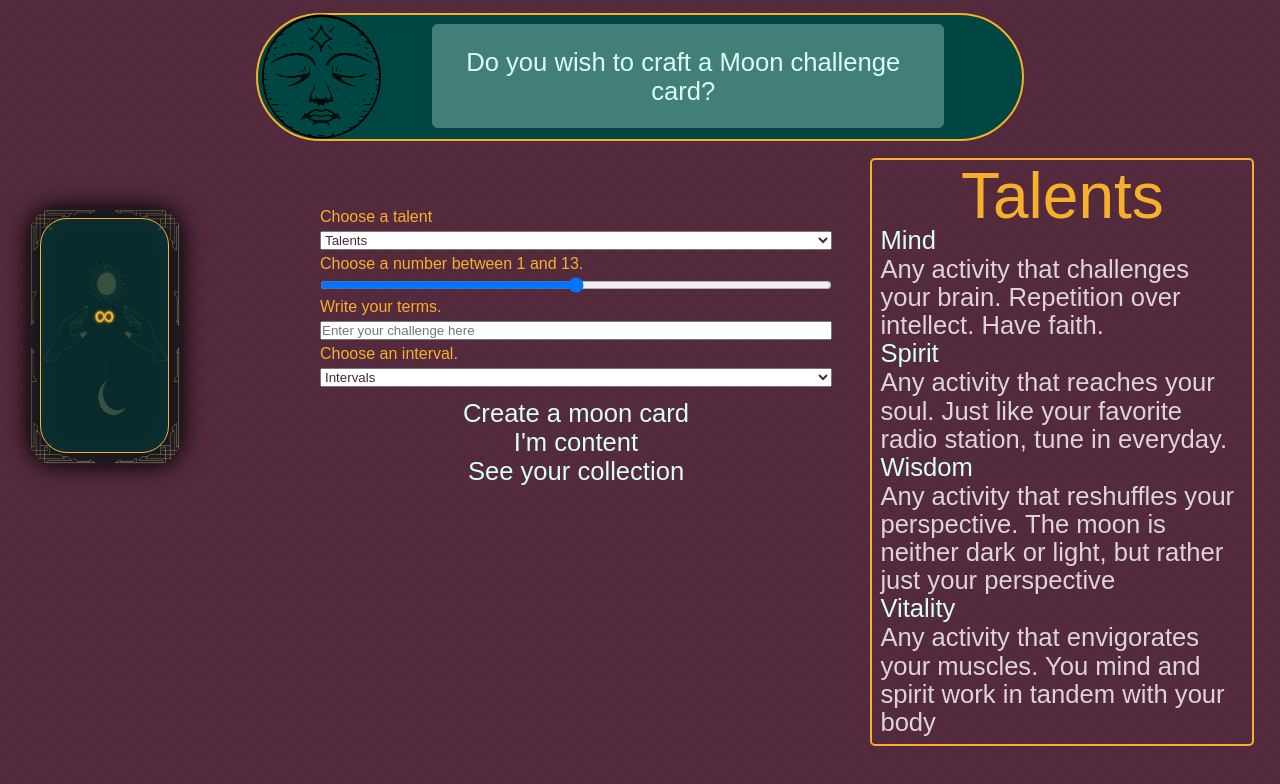
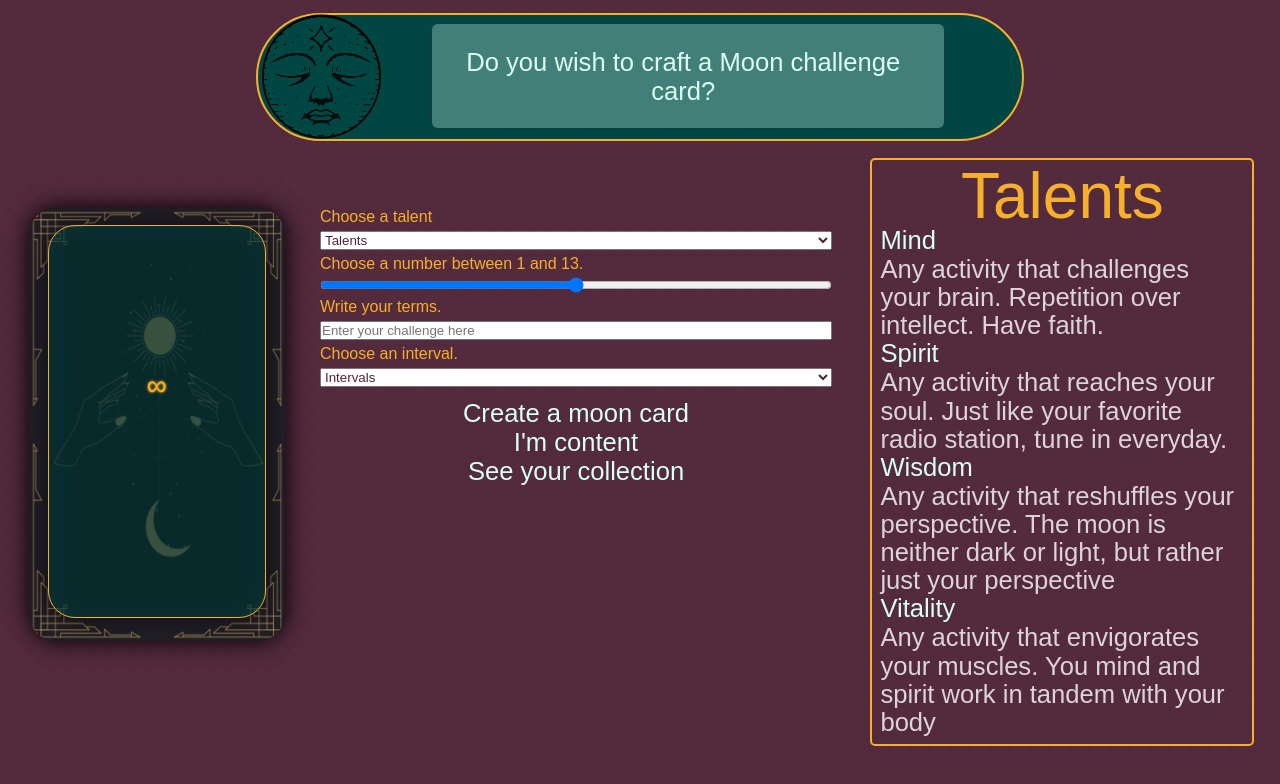
Before and after one commit to andrewvallejo/thirteen-moons, a React (Create React App) app: page / in a window 1280 px wide. Shown: the top 784 px of the page. Built offline with nearby package versions, Linux system fonts and the light colour scheme; no server answers; a web font is replaced by a local one.

Commit message:
Update fix card size to use clamp

```diff
--- a/src/styles/lll-components/DummyCard.scss
+++ b/src/styles/lll-components/DummyCard.scss
@@ -4,7 +4,7 @@
   left: 1%;
   .inner-card {
     position: relative;
-    width: 9.5rem;
+    width: clamp(12rem, 20vw ,20rem);
     border-radius: 27px;
     .card-back, .card-front {
       width: 100%;
```
